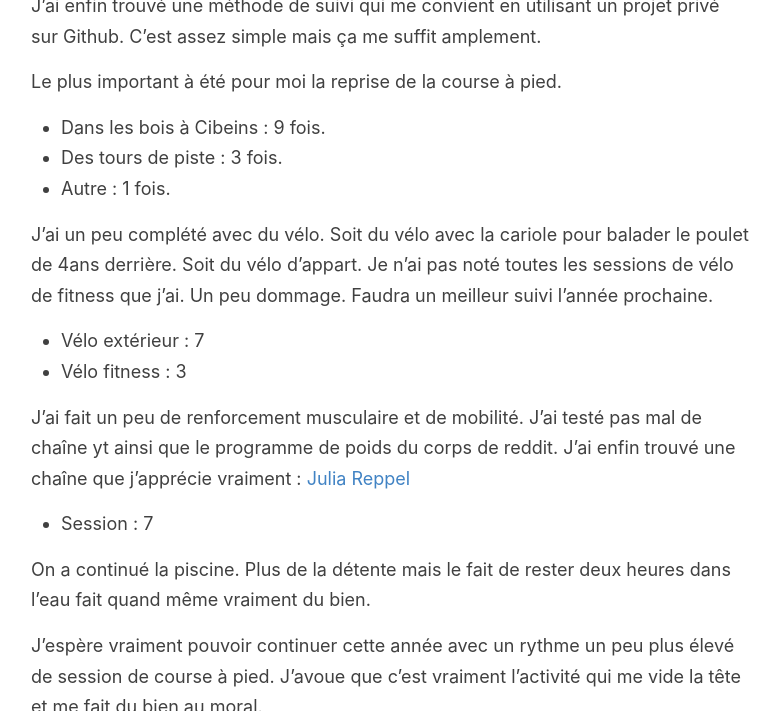
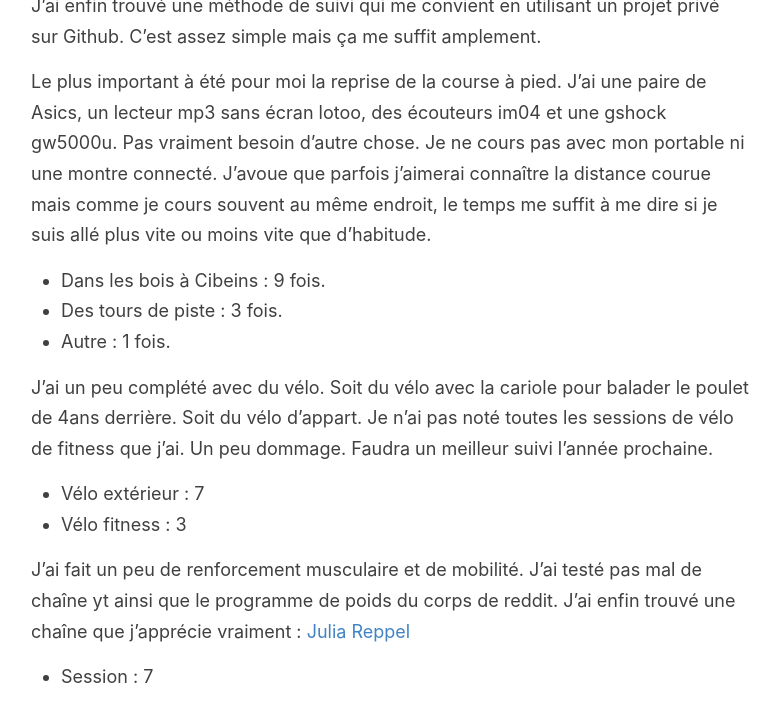
Before and after one commit to homeostasie/bouquins, a Jekyll site: the page built from _posts/2024-01-01-bilan-sport-2023.md, in a window 1280 px wide and 900 px high, scrolled down 462 px, cut to the strip 189-900 px from the top of the window. Shown: the whole strip, without its empty margins (249-1029 px from the left). Built offline with Jekyll 4.4.1, drawn with Linux system fonts in a browser that asks for light colours.

Commit message:
petit ajout sur le matos sport

```diff
--- a/_posts/2024-01-01-bilan-sport-2023.md
+++ b/_posts/2024-01-01-bilan-sport-2023.md
@@ -9,7 +9,7 @@ comments: true
 
 J'ai enfin trouvé une méthode de suivi qui me convient en utilisant un projet privé sur Github. C'est assez simple mais ça me suffit amplement.
 
-Le plus important à été pour moi la reprise de la course à pied.
+Le plus important à été pour moi la reprise de la course à pied. J'ai une paire de Asics, un lecteur mp3 sans écran lotoo, des écouteurs im04 et une gshock gw5000u. Pas vraiment besoin d'autre chose. Je ne cours pas avec mon portable ni une montre connecté. J'avoue que parfois j'aimerai connaître la distance courue mais comme je cours souvent au même endroit, le temps me suffit à me dire si je suis allé plus vite ou moins vite que d'habitude.
 
 - Dans les bois à Cibeins : 9 fois.
 - Des tours de piste : 3 fois.
```
